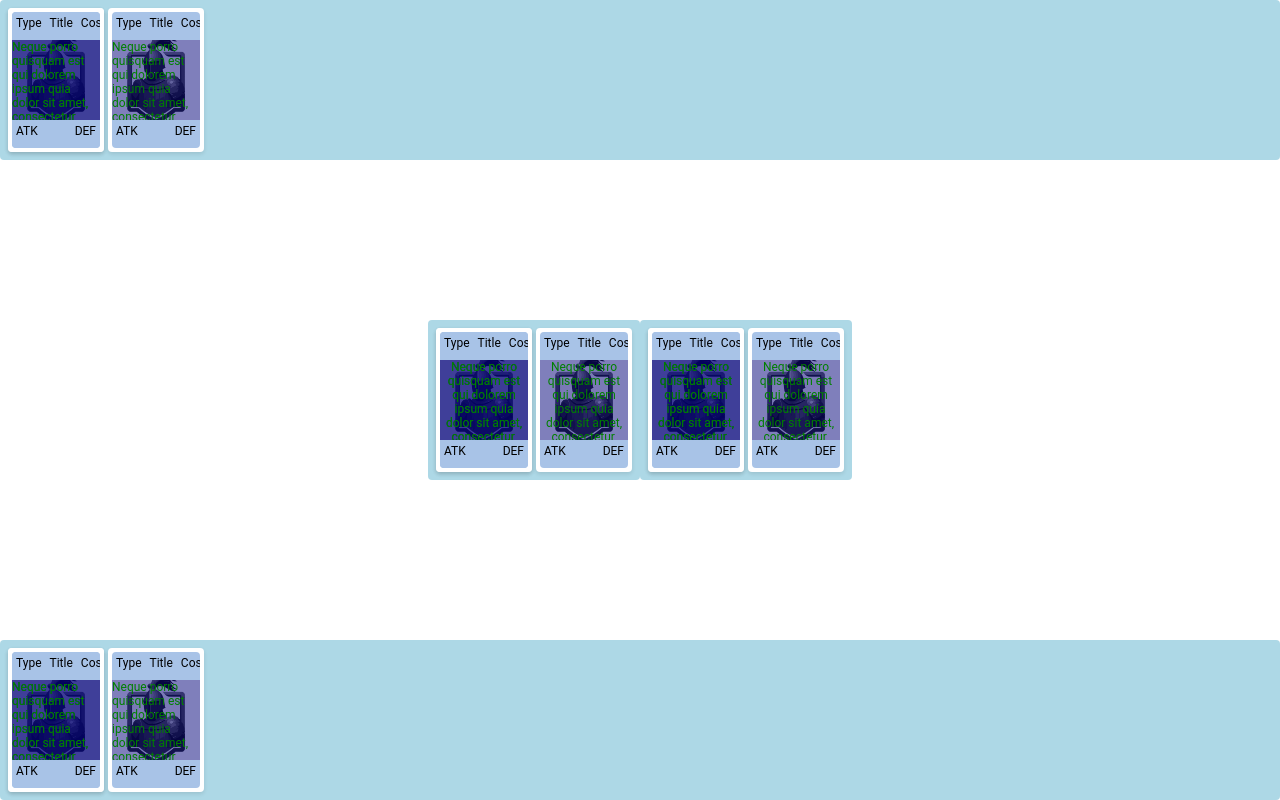
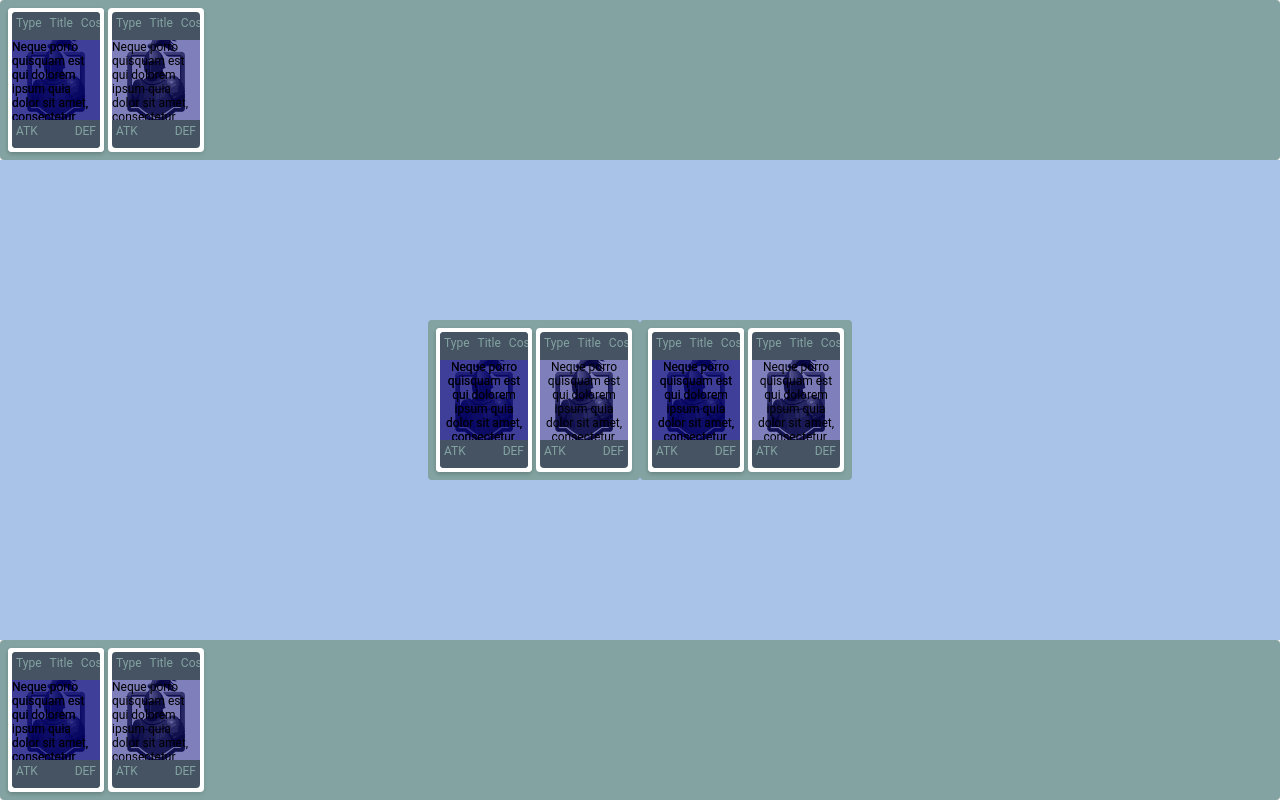
Before and after one commit to gadelhati/cardgame, a React (Vite) app: page / in a window 1280 px wide. Built offline with nearby package versions, Linux system fonts and the light colour scheme.

Commit message:
style: change colors

```diff
--- a/src/App.css
+++ b/src/App.css
@@ -9,4 +9,5 @@ center {
 	display: flex;
 	align-items: center;
 	justify-content: center;
+	background-color: var(--color-one);
 }
--- a/src/Card.css
+++ b/src/Card.css
@@ -6,7 +6,7 @@
     padding: var(--space-one);
     width: 6rem;
     height: 9rem;
-    background-color: #fff;
+    background-color: var(--color-six);
     border-radius: var(--space-one);
     box-shadow: 0 2px 4px rgba(0, 0, 0, 0.1);
     display: flex;
@@ -30,7 +30,7 @@
     display: flex;
     justify-content: space-between;
     color: var(--color-two);
-    background-color: var(--color-three);
+    background-color: var(--color-four);
 }
 
 .card header {
@@ -52,7 +52,7 @@
 
 .card .text {
     flex: 1;
-    color: green;
+    color: var(--space-one);
     background-color: rgba(0, 0, 120, 0.5);;
     /* backdrop-filter: blur(10px); */
     align-content: flex-end;
--- a/src/Field.css
+++ b/src/Field.css
@@ -4,7 +4,7 @@
     display: flex;
     flex-direction: row;
     gap: var(--space-one);
-    background-color: lightblue;
+    background-color: var(--color-two);
     border-radius: .25rem;
     padding: .5rem;
 }
--- a/src/global.css
+++ b/src/global.css
@@ -1,9 +1,9 @@
 :root {
-    --color-one: #73E86D;
-    --color-two: #000000;
+    --color-one: #A8C3E7;
+    --color-two: #82A3A1;
     --color-three: #A8C3E7;
-    --color-four: #E5E052;
-    --color-five: #C12525;
+    --color-four: #465362;
+    --color-five: #011936;
     --color-six: #FFFFFF;
 
     --space-one: 0.25rem;
```
